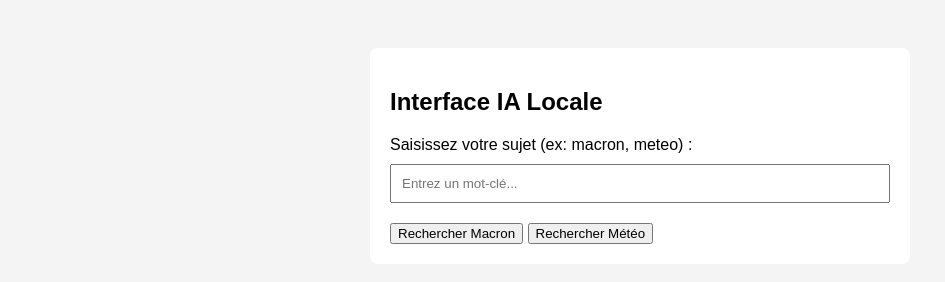
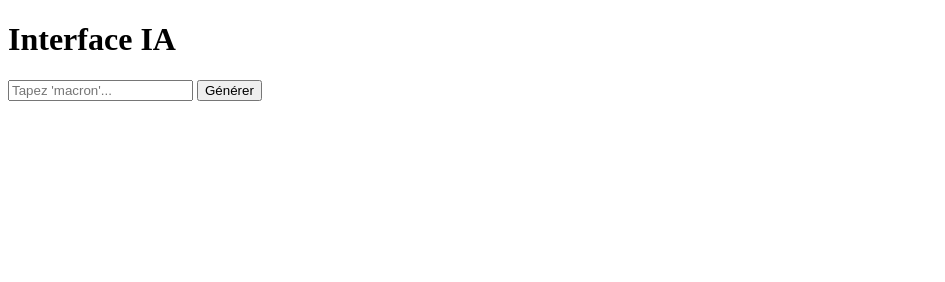
Before and after one commit to louisriallantt-a11y/ia, a plain HTML site: page index.html in a window 1280 px wide. Shown: the whole page, without its empty margins (0-945 px from the left). Drawn offline with Linux system fonts and the light colour scheme.

Commit message:
Change title and enhance IA interface structure
Updated the title and modified the structure of the interface. Added data attributes for dynamic content display.

```diff
--- a/index.html
+++ b/index.html
@@ -2,42 +2,40 @@
 <html lang="fr">
 <head>
     <meta charset="UTF-8">
-    <title>IA Symbolique Locale</title>
+    <title>IA Symbolique Pure</title>
     <style>
-        body { font-family: sans-serif; padding: 40px; background: #f4f4f4; }
-        .container { background: white; padding: 20px; border-radius: 8px; max-width: 500px; margin: auto; }
+        /* La structure de la réponse est définie ici comme un assemblage de morceaux */
+        .resultat::after {
+            content: attr(data-sujet) " est le " attr(data-role) " de la " attr(data-lieu) ".";
+            display: block;
+            padding: 10px;
+            background: #eee;
+        }
 
-        /* La zone de saisie */
-        input[type="text"] { width: 100%; padding: 10px; margin: 10px 0; box-sizing: border-box; }
+        /* Masquage initial */
+        .resultat { display: none; }
 
-        /* Masquage par défaut des réponses */
-        .reponse { display: none; padding: 15px; background: #e7f3ff; border-left: 5px solid #2196F3; margin-top: 10px; }
-
-        /* Affichage quand le lien correspondant est activé */
-        #macron:target, #meteo:target { display: block; }
+        /* Affichage au clic */
+        #macron:target ~ .reponse-macron { display: block; }
     </style>
 </head>
 <body>
 
-<div class="container">
-    <h2>Interface IA Locale</h2>
-
-    <label>Saisissez votre sujet (ex: macron, meteo) :</label>
-    <input type="text" placeholder="Entrez un mot-clé...">
-
-    <div style="margin-top: 10px;">
-        <a href="#macron"><button>Rechercher Macron</button></a>
-        <a href="#meteo"><button>Rechercher Météo</button></a>
+    <div id="data-macron"
+         data-sujet="Emmanuel Macron"
+         data-role="président"
+         data-lieu="République française">
     </div>
 
-    <div id="macron" class="reponse">
-        <strong>Réponse :</strong> Emmanuel Macron est le président de la République française en 2026.
+    <h1>Interface IA</h1>
+    <input type="text" placeholder="Tapez 'macron'...">
+    <a href="#macron"><button>Générer</button></a>
+
+    <div id="macron" class="resultat reponse-macron"
+         data-sujet="Emmanuel Macron"
+         data-role="président"
+         data-lieu="République française">
     </div>
-
-    <div id="meteo" class="reponse">
-        <strong>Réponse :</strong> Le temps à Contes est actuellement ensoleillé avec des températures stables.
-    </div>
-</div>
 
 </body>
 </html>
```
